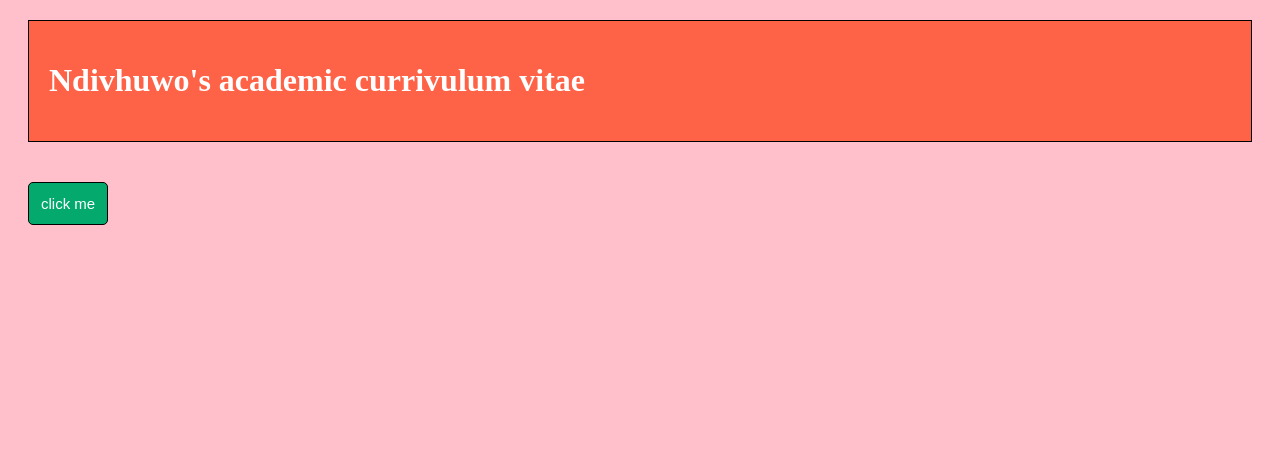
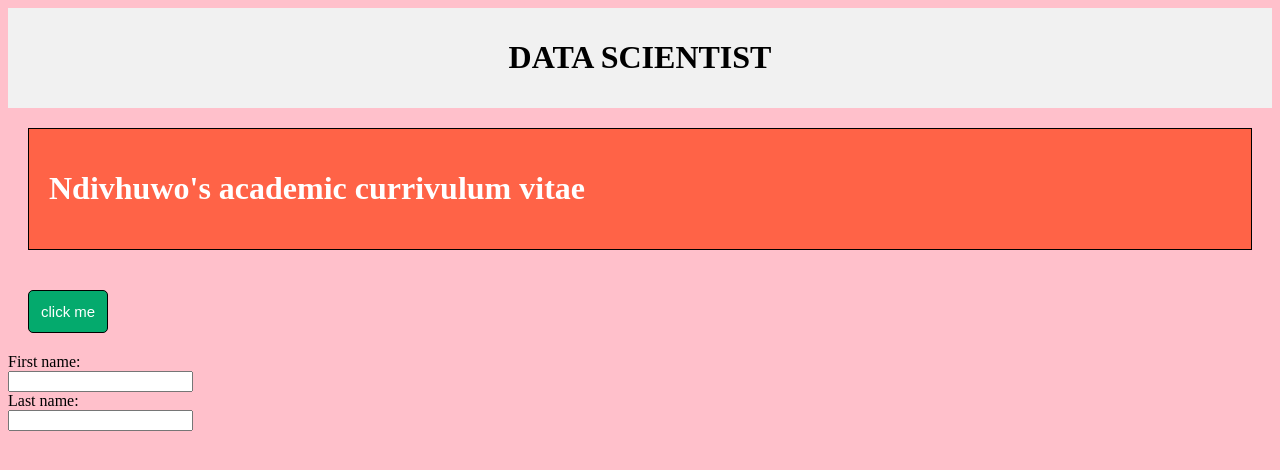
Before and after one commit to ndivhuwonetshiavha98/Website_developer, a plain HTML site: page index.html in a window 1280 px wide. Drawn offline with Linux system fonts and the light colour scheme.

Commit message:
web developer

```diff
--- a/index.html
+++ b/index.html
@@ -4,6 +4,13 @@
 <title>endevour</title>
 
 <style>
+
+header{
+  background-color: #f1f1f1;
+  padding: 10px;
+  text-align: center;
+}
+
 body {background-color:pink}
 
 .city{background-color:tomato;
@@ -25,13 +32,16 @@
   border-radius: 5px;
   cursor: pointer}
 
-.testbtn:hover {
-  background-color: #059862}
+.testbtn:hover {background-color: purple}
+
 </style>
 
 </head>
 
 <body>
+
+<header><h1>DATA SCIENTIST</h1></header>
+
 
 <div class="city">
 <h1>Ndivhuwo's academic currivulum vitae</h1>
@@ -42,6 +52,15 @@
 <button class="testbtn" onclick="alert('Hello')">click me</button>
 </div>
 
+<div>
+<form>
+ <label for="fname">First name:</label><br>
+  <input type="text" id="fname" name="fname"><br>
+  <label for="lname">Last name:</label><br>
+  <input type="text" id="lname" name="lname">
+</form>
+</div>
+
 </body>
 
 </html>
```
